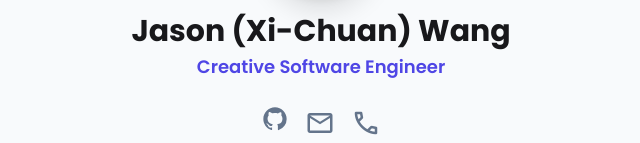
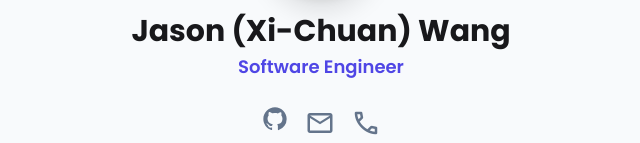
Before and after one commit to fooldrum0814/fooldrum0814.github.io, a website: page docs/index.html in a window 1280 px wide. Shown: the part 163-306 px from the top of the page, without its empty margins (319-959 px from the left). Drawn offline with nearby package versions, Linux system fonts and the light colour scheme; files that its build step writes are made by us from their sources.

Commit message:
no message

```diff
--- a/docs/index.html
+++ b/docs/index.html
@@ -47,7 +47,7 @@
           Jason (Xi-Chuan) Wang
         </h1>
 <p class="text-lg text-primary font-semibold mt-1">
-          Creative Software Engineer
+          Software Engineer
         </p>
 <div class="flex justify-center space-x-4 mt-6 text-subtle-light dark:text-subtle-dark">
 <a class="hover:text-primary dark:hover:text-primary transition-colors" href="https://github.com/fooldrum0814" target="_blank">
```
